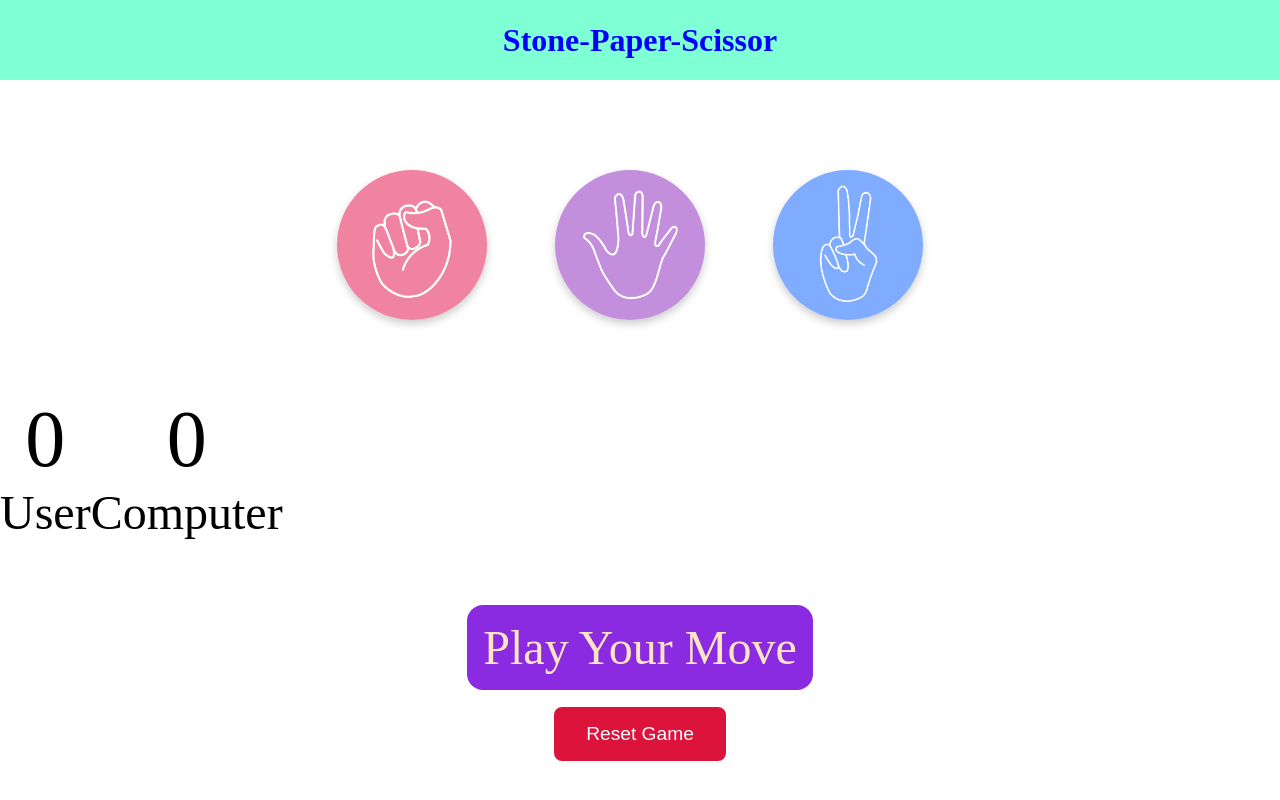
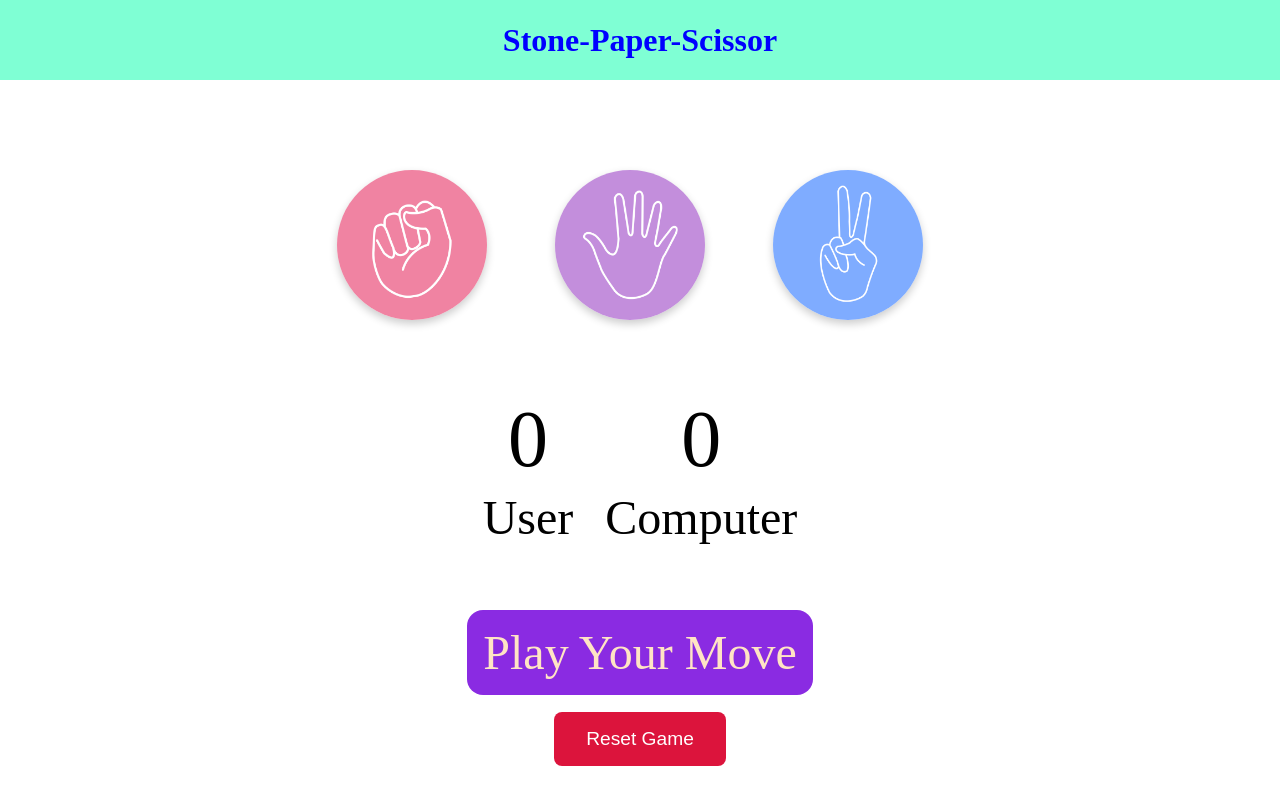
Before and after one commit to madhavan277/Stone-Paper-Scissor-Game, a plain HTML site: page index.html in a window 1280 px wide. Drawn offline with Linux system fonts and the light colour scheme.

Commit message:
style.css

```diff
--- a/style.css
+++ b/style.css
@@ -40,12 +40,15 @@ img{
 }
 .score-board{
     display: flex;
+    justify-content: center;
     align-items: center;
+    gap: 2rem;
     font-size: 3rem;
     margin-top: 4rem;
 }
 #user-score, #computer-score{
     font-size: 5rem;
+    margin-bottom: 0.3rem;
 }
 .msg-container{
     margin-top: 5rem;
@@ -75,3 +78,8 @@ img{
   outline: 3px solid #4a90e2;
   outline-offset: 2px;
 }
+.score {
+    display: flex;
+    flex-direction: column;
+    align-items: center;
+}
```
